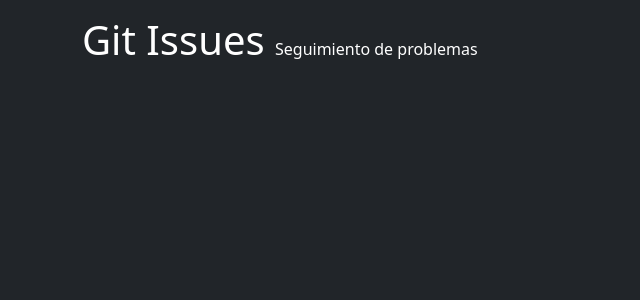
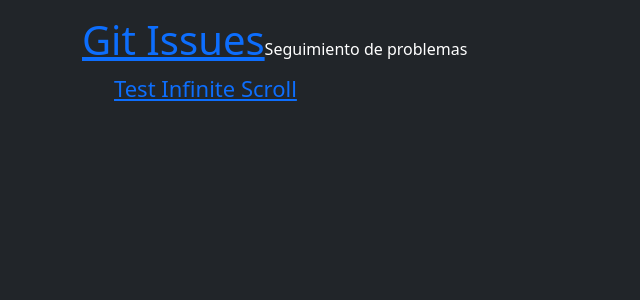
Before and after one commit to CKIN7/react-query-issues-main, a React (Vite) app: page /issues in a window 1280 px wide. Shown: the top 300 px of the page, without its empty margins (0-640 px from the left). Built offline with nearby package versions, Linux system fonts and the light colour scheme; no server answers.

Commit message:
Test Infinite Scroll

```diff
--- a/src/GitApp.tsx
+++ b/src/GitApp.tsx
@@ -1,12 +1,25 @@
 import { FC } from 'react';
 import { Outlet } from 'react-router';
 
+import { Link } from 'react-router-dom';
+
 export const GitApp: FC = () => {
-
-  return (
-    <div className="container mt-3">
-    <h1>Git Issues <small>Seguimiento de problemas</small> </h1>
-      <Outlet />
-    </div>
-  )
-}
+    return (
+        <div className="container mt-3">
+            <h1>
+                <Link to="/issues/list">Git Issues</Link>
+                <small>Seguimiento de problemas</small>
+            </h1>
+            <nav>
+                <ul style={{ listStyleType: 'none' }}>
+                    <li style={{ fontSize: '22px' }}>
+                        <Link to="/issues/list/infinite">
+                            Test Infinite Scroll
+                        </Link>
+                    </li>
+                </ul>
+            </nav>
+            <Outlet />
+        </div>
+    );
+};
```
